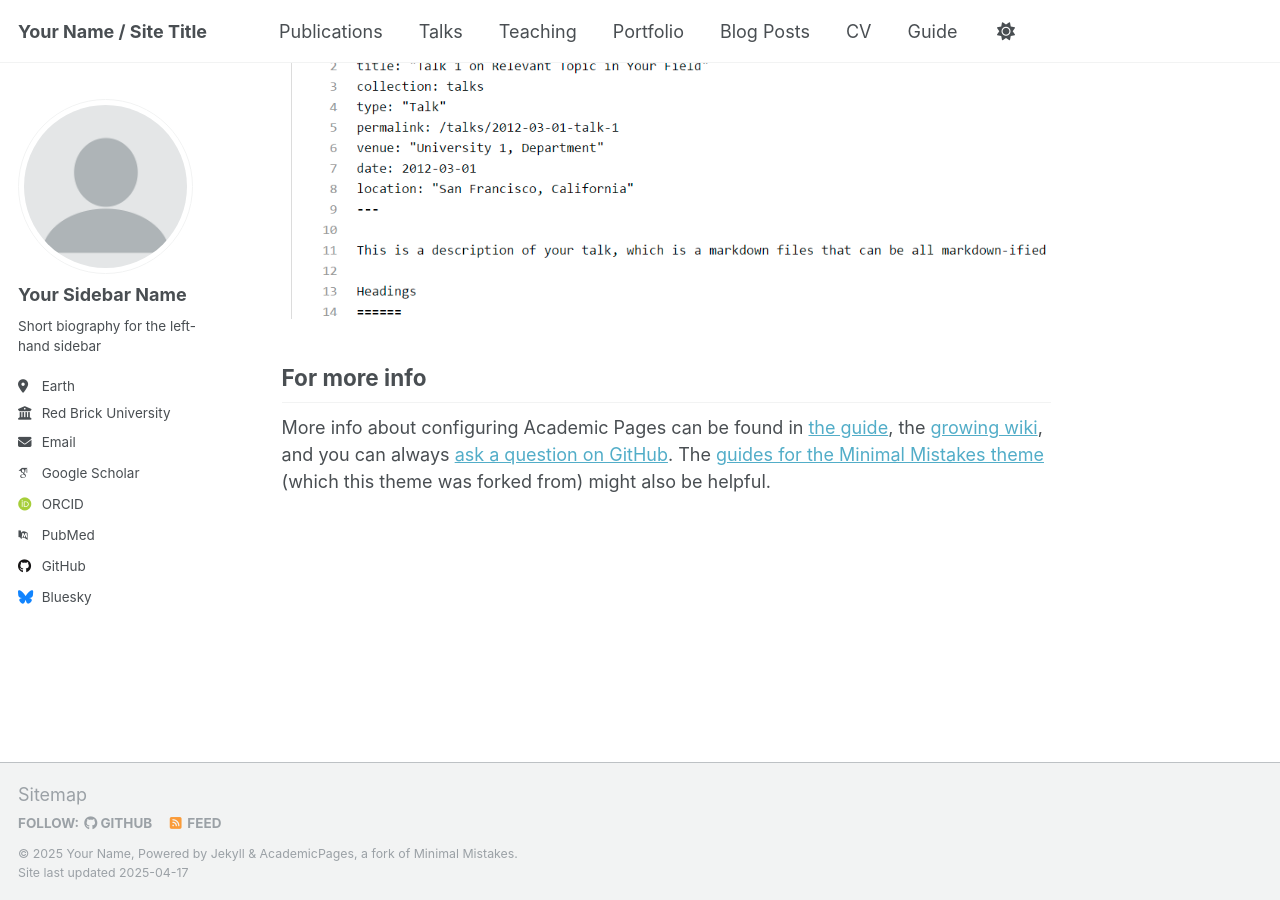
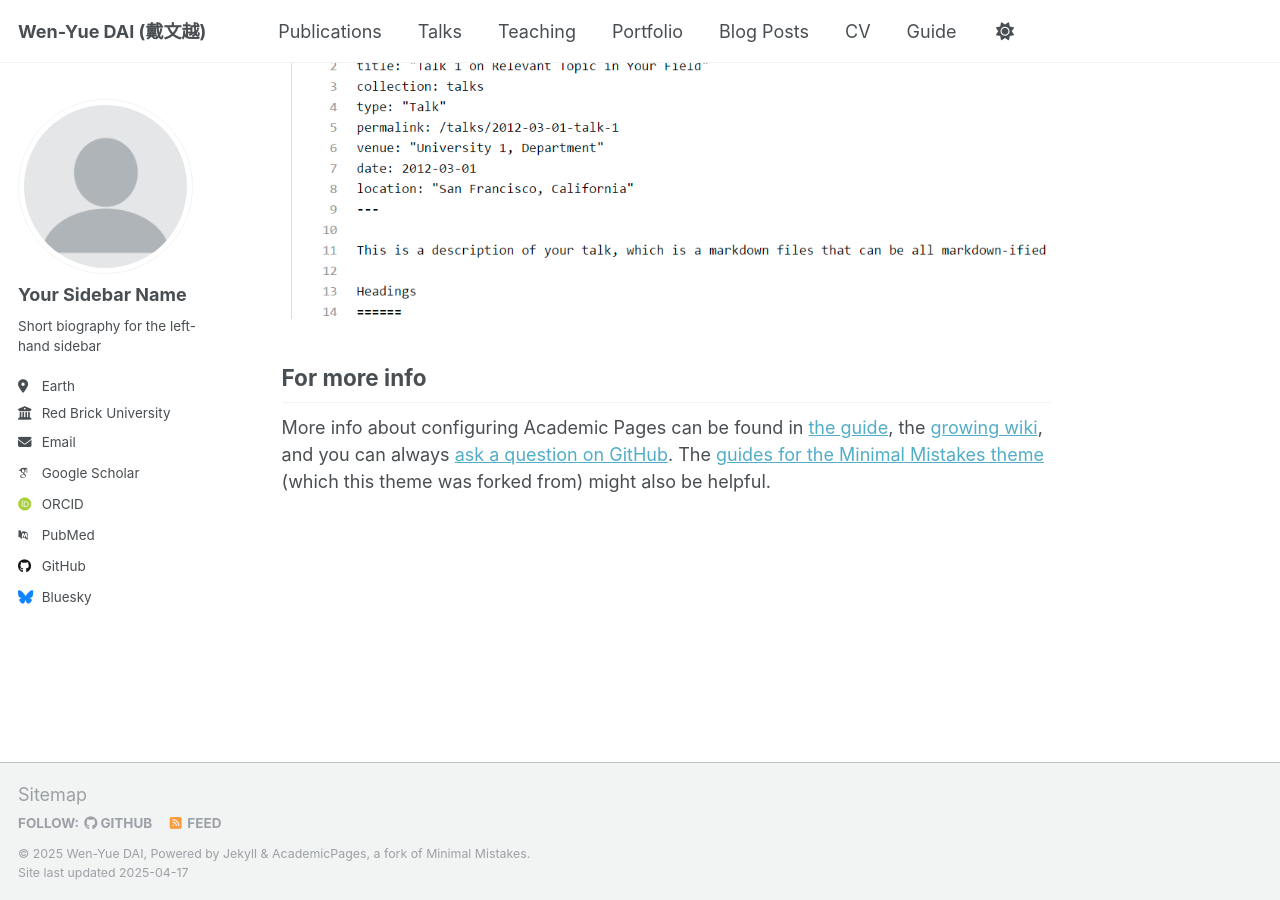
Before and after one commit to wy-dai/wy-dai.github.io, a Jekyll site: the page built from _pages/about.md, in a window 1280 px wide and 900 px high, scrolled down 2636 px. Built offline with Jekyll 4.4.1, drawn with Linux system fonts in a browser that asks for light colours; some web fonts are replaced.

Commit message:
Update _config.yml

```diff
--- a/_config.yml
+++ b/_config.yml
@@ -9,11 +9,11 @@
 # Basic Site Settings
 locale                   : "en-US"
 site_theme               : "default"
-title                    : "Your Name / Site Title"
+title                    : "Wen-Yue DAI (戴文越)"
 title_separator          : "-"
-name                     : &name "Your Name"
+name                     : &name "Wen-Yue DAI"
 description              : &description "personal description"
-url                      : https://academicpages.github.io # the base hostname & protocol for your site e.g. "https://[your GitHub username].github.io"
+url                      : "https://wy-dai.github.io"
 baseurl                  : "" # the subpath of your site, e.g. "/blog"
 repository               : "academicpages/academicpages.github.io"
 
```
